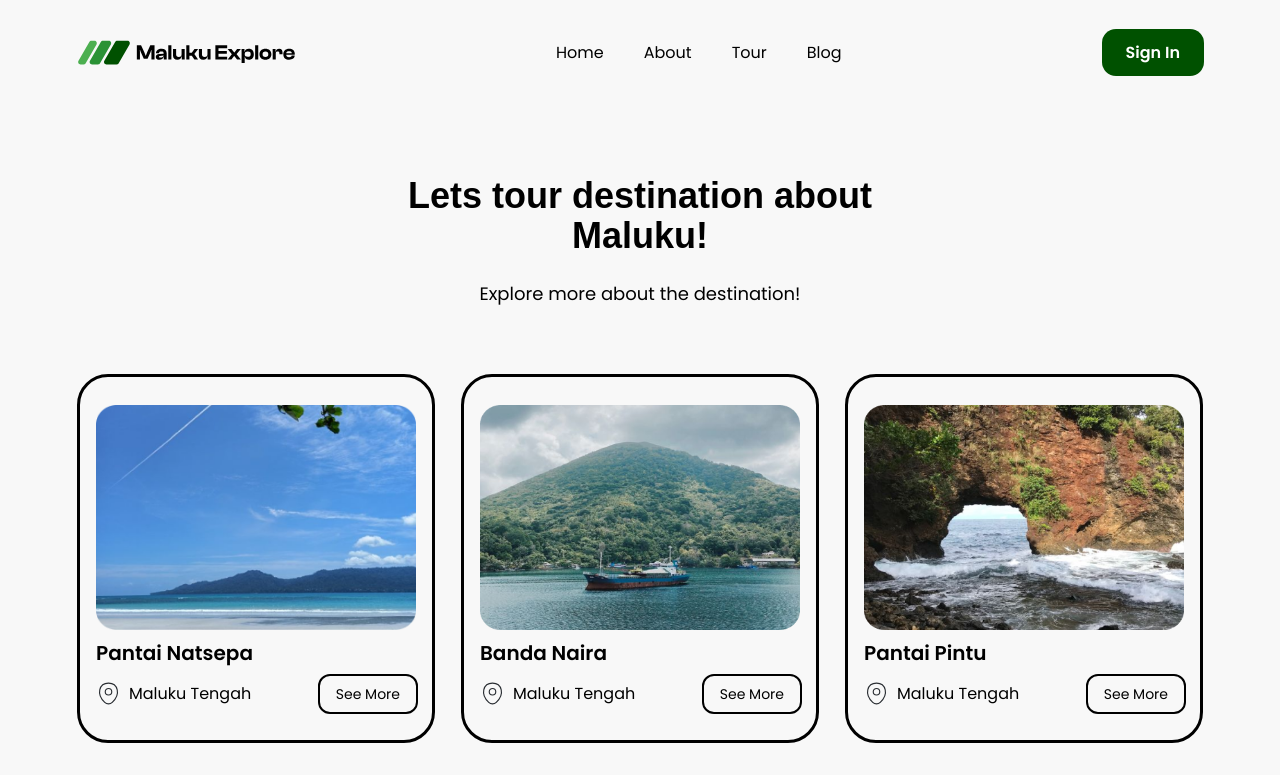
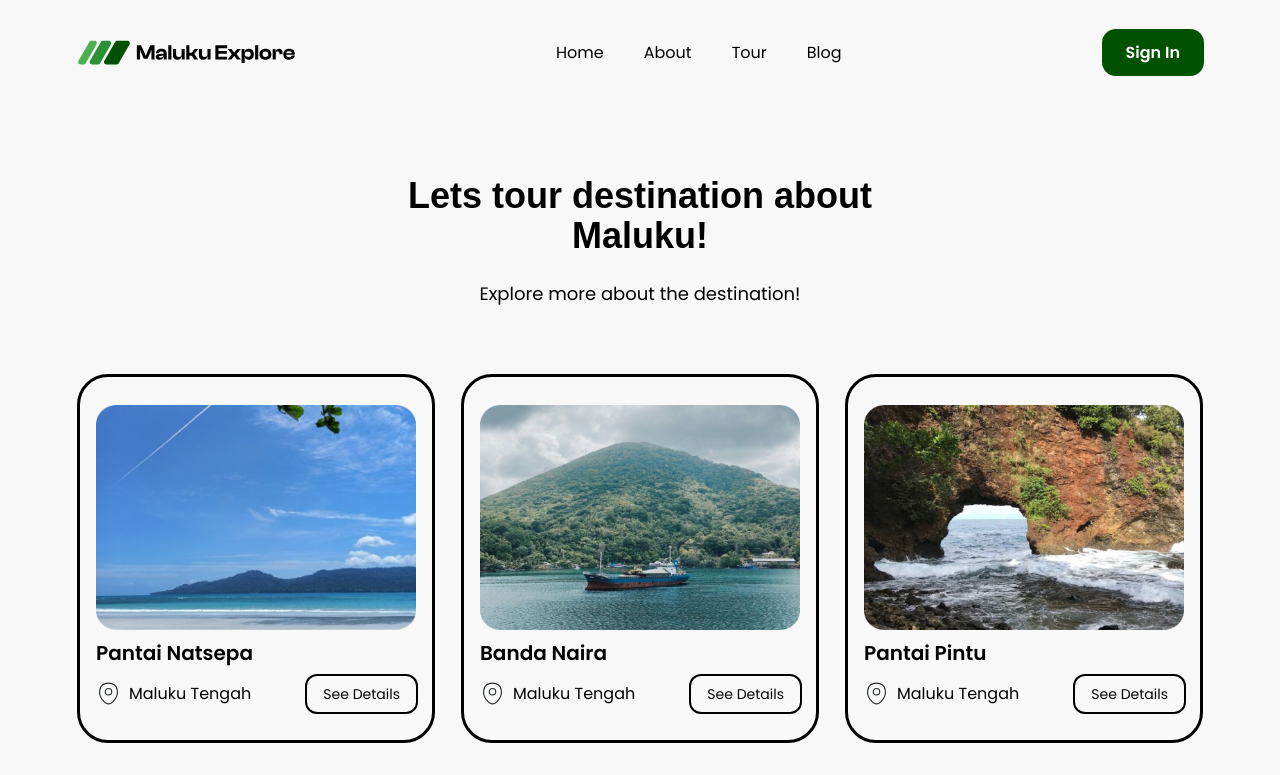
Before and after one commit to rinaldiihsan/maluku-explore-fe, a React (Vite) app: page /tour in a window 1280 px wide. Shown: the top 775 px of the page. Built offline with nearby package versions, Linux system fonts and the light colour scheme; a web font is replaced by a local one.

Commit message:
Page: Tour, replace see more to see details

```diff
--- a/src/components/Tour/Card.jsx
+++ b/src/components/Tour/Card.jsx
@@ -23,7 +23,7 @@ const Card = ({ id, images, nama, tempat }) => {
           <h3>{tempat}</h3>
         </div>
         <a href="/tour" className="px-4 py-2 text-sm rounded-[10px] hover:bg-myBlack hover:text-myWhite transition-all duration-200 ease-in-out" style={{ outline: '2px solid #000' }}>
-          See More
+          See Details
         </a>
       </div>
     </section>
```
